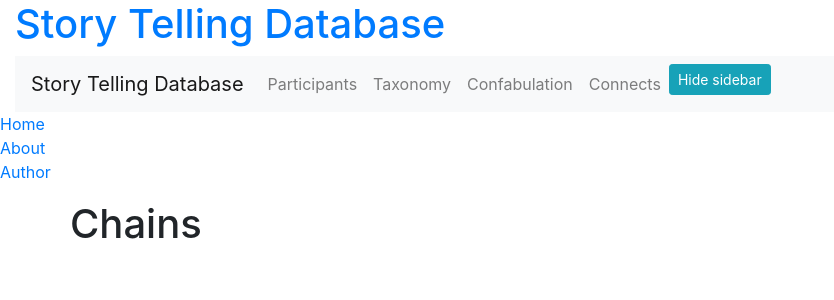
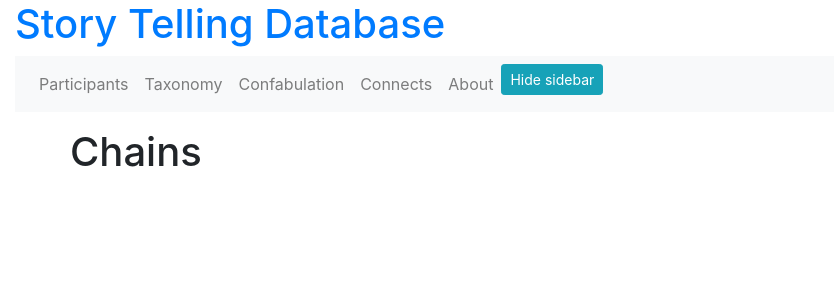
Before and after one commit to juliabiro/confabulations_v3, a Django app: page /chain/ in a window 1280 px wide. Shown: the top 300 px of the page, without its empty margins (0-834 px from the left). Run offline with Django 3.2, Linux system fonts and the light colour scheme; the visitor is signed in with stand-in values (Sample User, id 1); data that the repository does not hold is empty; some libraries are stand-ins or nearby versions.

Commit message:
about menu to navbar

```diff
--- a/templates/navigation.html
+++ b/templates/navigation.html
@@ -1,5 +1,4 @@
 <nav class="navbar navbar-expand-lg navbar-light bg-light">
-    <a class="navbar-brand" href="/">Story Telling Database</a>
     <button class="navbar-toggler" type="button" data-toggle="collapse" data-target="#navbarSupportedContent" aria-controls="navbarSupportedContent" aria-expanded="false" aria-label="Toggle navigation">
         <span class="navbar-toggler-icon"></span>
     </button>
@@ -67,6 +66,15 @@
                     {% endfor %}
                 </ul>
             </li>
+            <li class="nav-item dropdown">
+                <a class="nav-link" id="navbarDropdown" role="button" data-toggle="dropdown" aria-haspopup="true" aria-expanded="false">About</a>
+                <ul class="dropdown-menu multi-level" role="menu" aria-labelledby="dropdownMenu">
+                    <li>
+                        <a class="nav-link" href="/about">About this project</a>
+                        <a class="nav-link" href="/author">About the author</a>
+                    </li>
+                </ul>
+            </li>
             <li class="nav-item">
                     <button type="button" id="sidebarCollapse" class="btn btn-info btn-sm">
                         <i class="fas fa-align-left"></i>
--- a/templates/sidebar.html
+++ b/templates/sidebar.html
@@ -1,14 +1,5 @@
 {% block sidebar %}
         <ul class="list-unstyled components">
-            <li class="active">
-                <a href="/" aria-expanded="false">Home</a>
-            </li>
-            <li>
-                <a href="/about">About</a>
-            </li>
-            <li>
-                <a href="/author">Author</a>
-            </li>
             <li>
 
                 {% if sidebar %}
```
